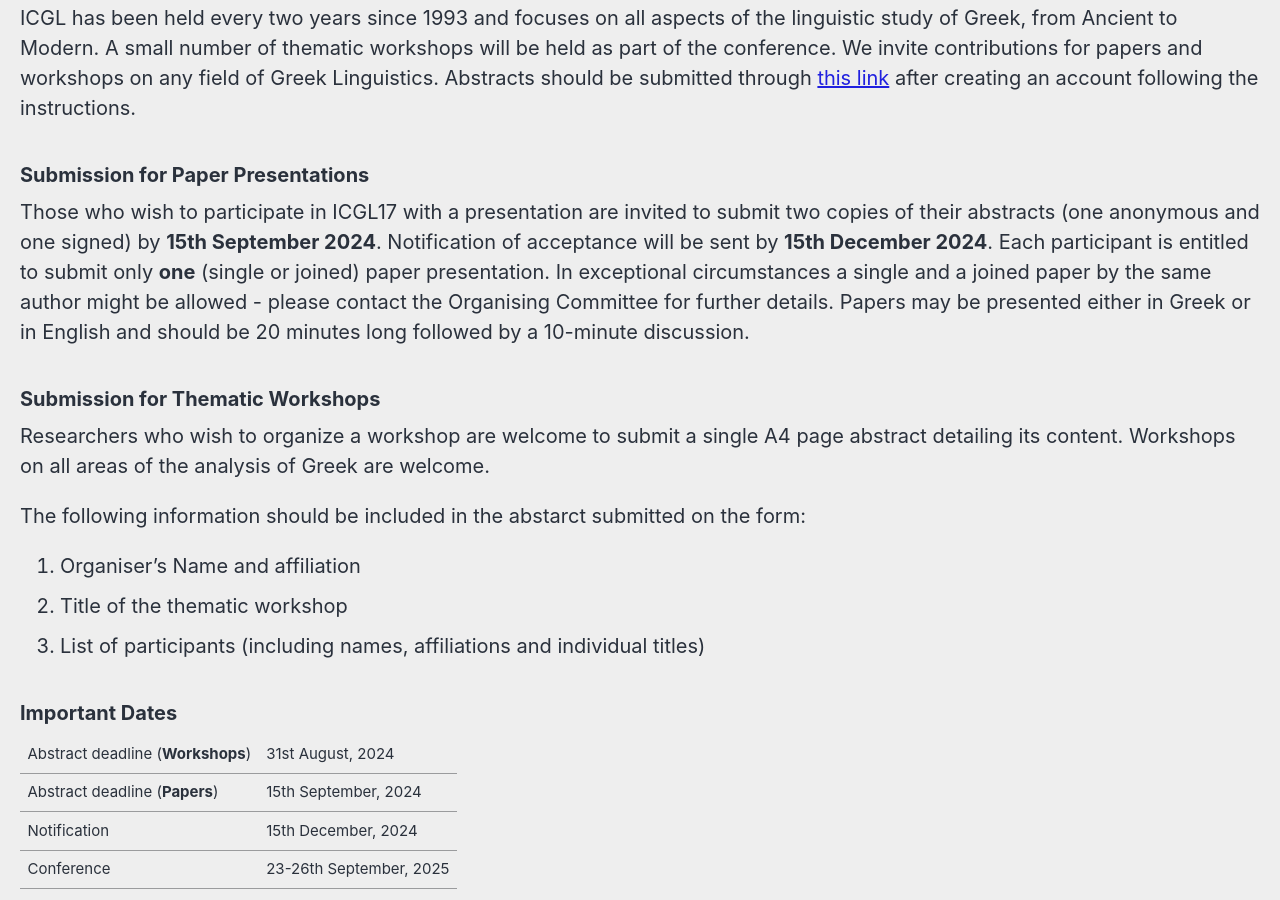
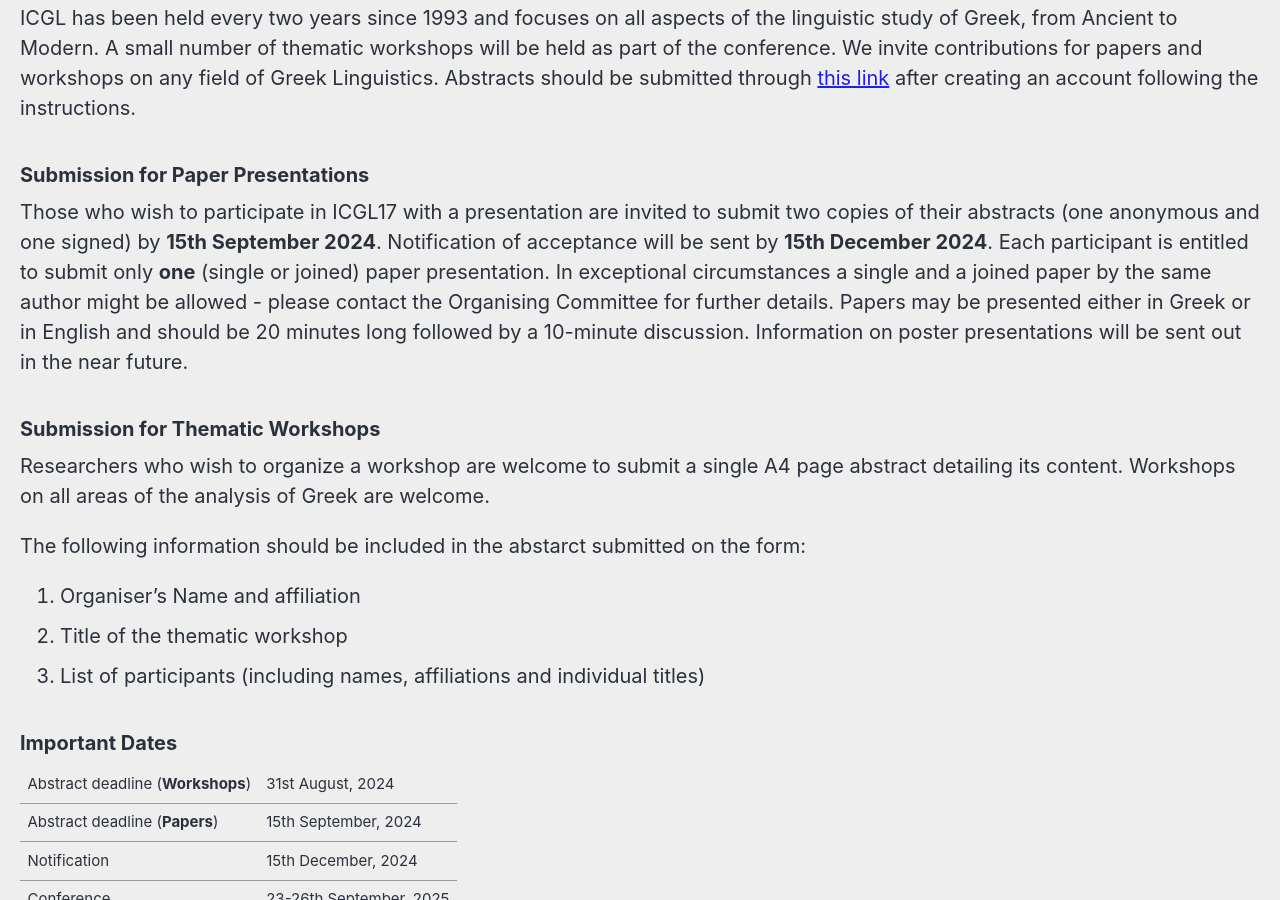
Before and after one commit to roryleung/ICGL17, a Jekyll site: the page built from _pages/cfp.md, in a window 1280 px wide and 900 px high, scrolled down 630 px. Built offline with Jekyll 4.4.1, drawn with Linux system fonts in a browser that asks for light colours; cached includes are drawn as plain includes; nearby versions of some CDN libraries.

Commit message:
Update cfp.md

```diff
--- a/_pages/cfp.md
+++ b/_pages/cfp.md
@@ -16,7 +16,7 @@ ICGL has been held every two years since 1993 and focuses on all aspects of the
 
 ### Submission for Paper Presentations
 
-Those who wish to participate in ICGL17 with a presentation are invited to submit two copies of their abstracts (one anonymous and one signed) by **15th September 2024**. Notification of acceptance will be sent by **15th December 2024**. Each participant is entitled to submit only **one** (single or joined) paper presentation. In exceptional circumstances a single and a joined paper by the same author might be allowed - please contact the Organising Committee for further details. Papers may be presented either in Greek or in English and should be 20 minutes long followed by a 10-minute discussion.
+Those who wish to participate in ICGL17 with a presentation are invited to submit two copies of their abstracts (one anonymous and one signed) by **15th September 2024**. Notification of acceptance will be sent by **15th December 2024**. Each participant is entitled to submit only **one** (single or joined) paper presentation. In exceptional circumstances a single and a joined paper by the same author might be allowed - please contact the Organising Committee for further details. Papers may be presented either in Greek or in English and should be 20 minutes long followed by a 10-minute discussion. Information on poster presentations will be sent out in the near future.
 
 
 ### Submission for Thematic Workshops
```
